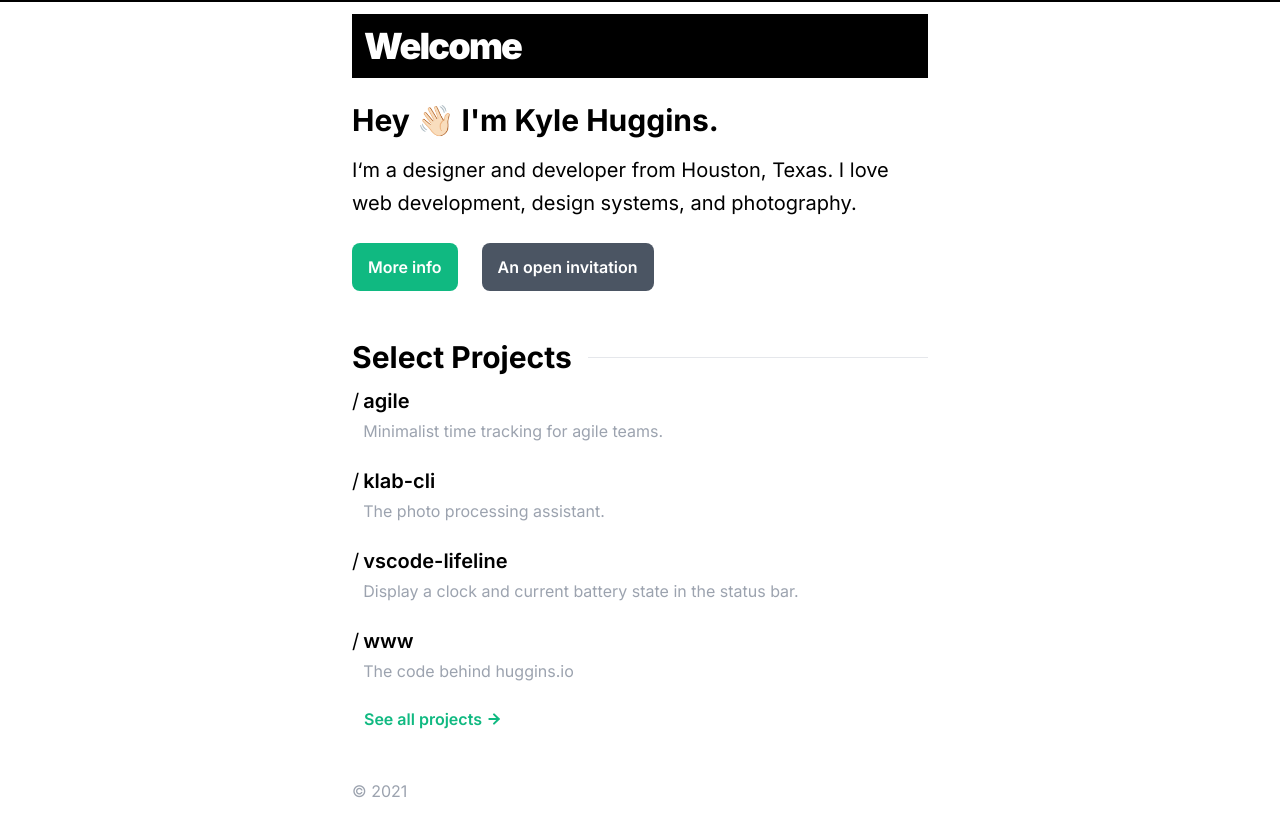
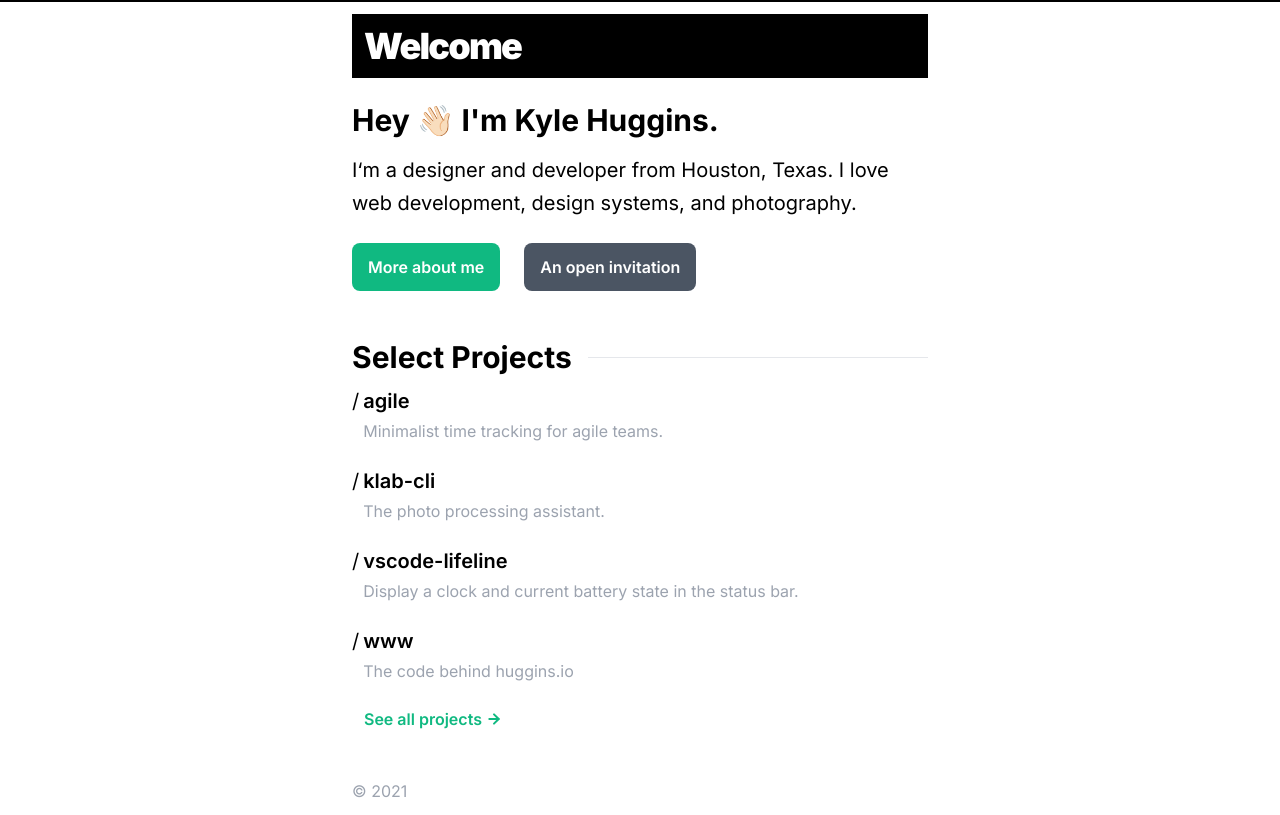
Before and after one commit to kjhx/www, a Next.js app: page / in a window 1280 px wide. Built offline with nearby package versions, Linux system fonts and the light colour scheme.

Commit message:
index: adjust button wording

```diff
--- a/pages/index.tsx
+++ b/pages/index.tsx
@@ -19,7 +19,7 @@ export default function Home(): JSX.Element {
         <div className='flex space-x-6 mt-6'>
           <Link to='/about' className='link-nostyle'>
             <div className='btn btn-accent'>
-              More info
+              More about me
             </div>
           </Link>
           <Link to='/open-invitation' className='link-nostyle'>
```
